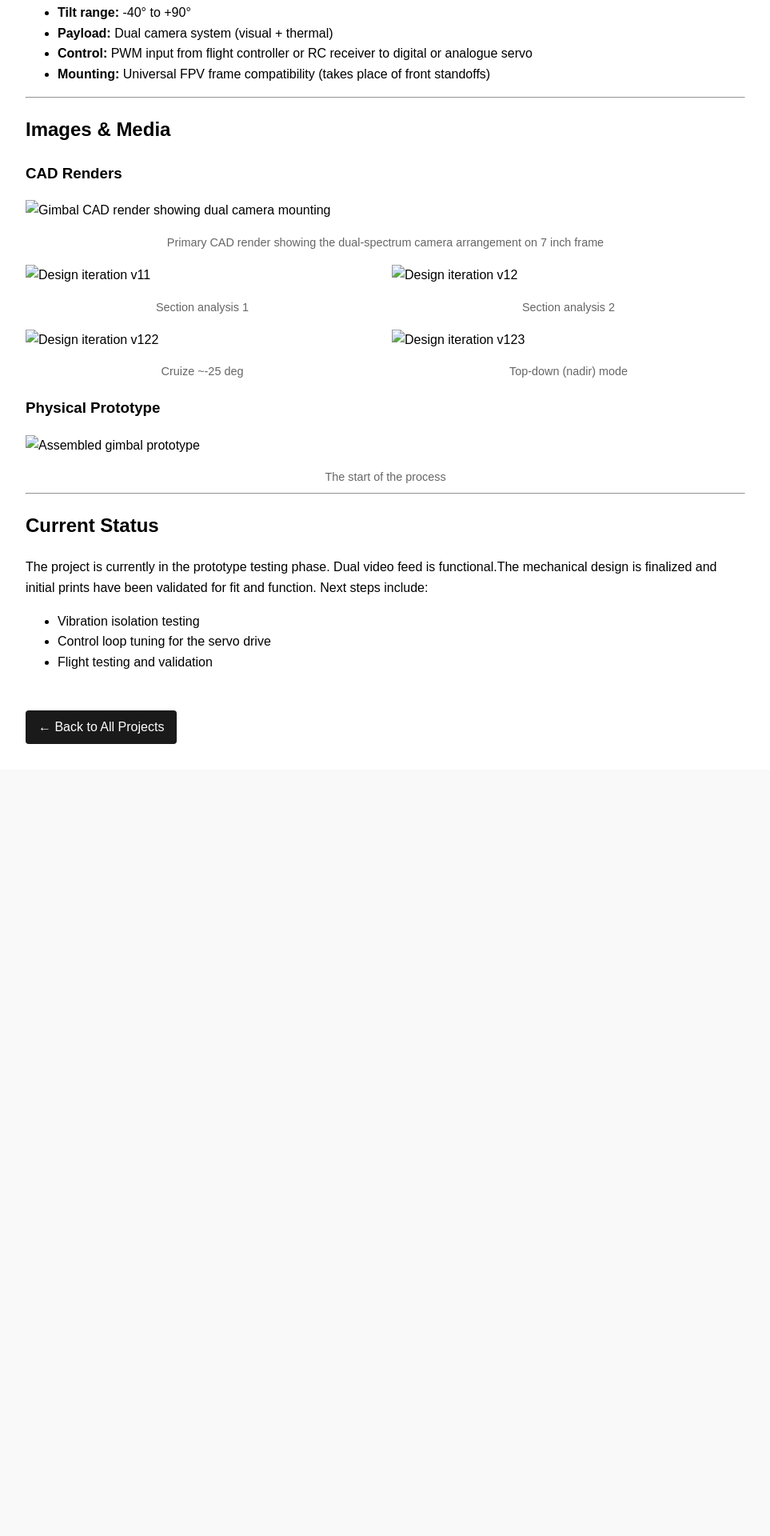
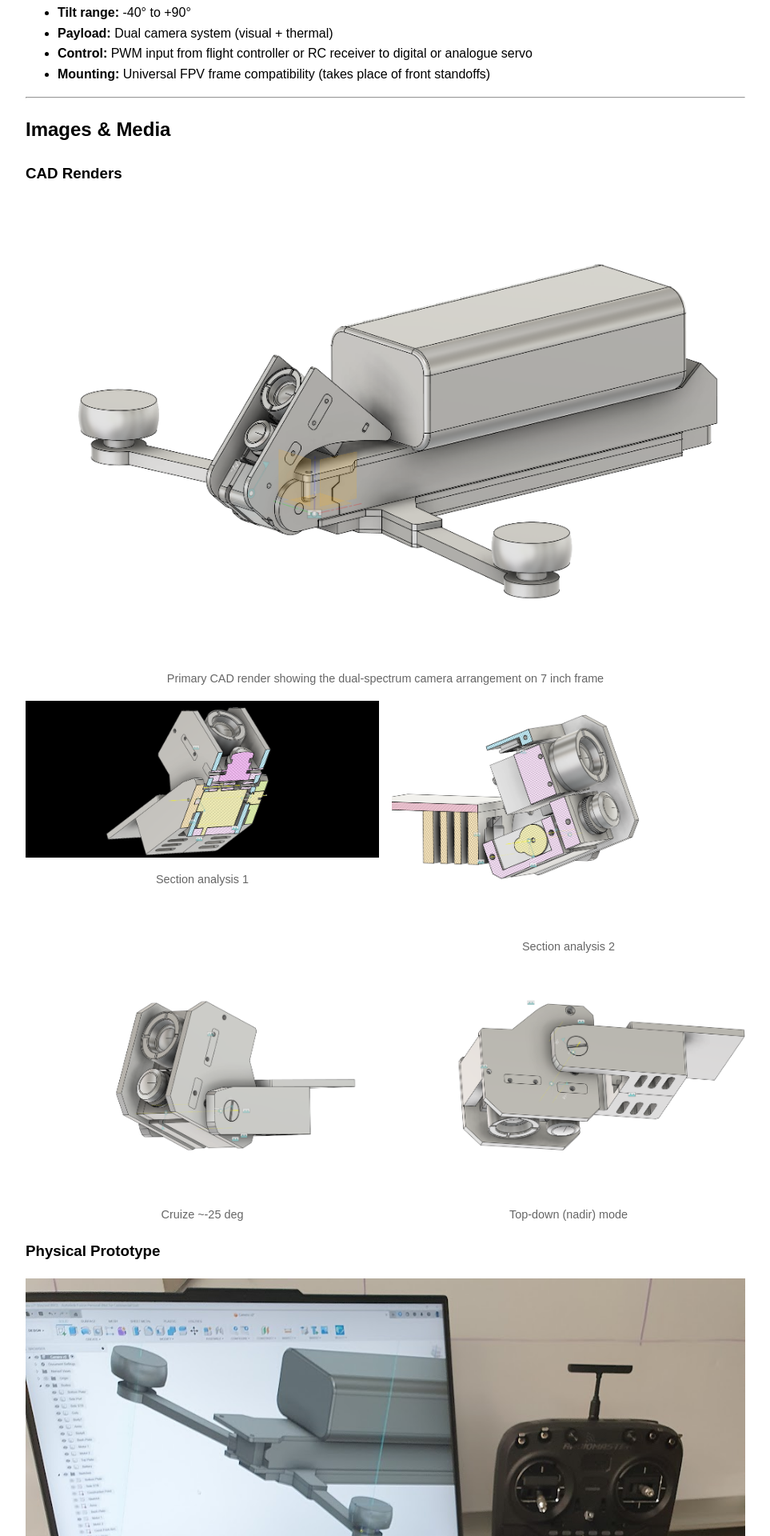
Before and after one commit to mgreenhough/KHORTECH_Projects, a Jekyll site: the page built from _posts/2026-03-19-Dual_Spectrum_FPV_Gimbal.md, in a window 1280 px wide. Shown: the part 1073-2993 px from the top of the page at 80% size, without its empty margins (158-1121 px from the left). Built offline with Jekyll 4.4.1, drawn with Linux system fonts in a browser that asks for light colours; before the commit the page ends 2035 px from its top, so only the background shows below that.

Commit message:
Fix image paths in Dual Spectrum FPV Gimbal post

```diff
--- a/_posts/2026-03-19-Dual_Spectrum_FPV_Gimbal.md
+++ b/_posts/2026-03-19-Dual_Spectrum_FPV_Gimbal.md
@@ -4,7 +4,7 @@ date: 2026-03-19
 categories: [uas, electronics, 3d-printing]
 tags: [FPV, Gimbal, Thermal, Camera, Quadcopter, Drone]
 status: "In Progress"
-image: "assets/project_photos/FPV_gimbal/Wraith One v18.png"
+image: "/assets/project_photos/FPV_gimbal/Wraith One v18.png"
 excerpt: "A universal, dual-spectrum camera gimbal for FPV quadcopters featuring -40° to +90° range of motion for a seamless combination of high-speed, full angle of attack flying and top-down surveillance in situ."
 ---
 
@@ -20,7 +20,7 @@ The solution is a lightweight, single-axis gimbal carrying both thermal and visu
 
 ## Technical Approach
 
-The design prioritizes range of motion, damping and weight reduction through topology-optimized 3D printed components in a linkage free, direct drive single-axis design that also minimises cost and complexity. The components were nested specifically to facilitate maximum ROM and lower the gimbal’s moment of inertia about its rotation axis so as to reduce the servos torque requirements and maximise stability and tilt authority.
+The design prioritizes range of motion, damping and weight reduction through topology-optimized 3D printed components in a linkage free, direct drive single-axis design that also minimises cost and complexity. The components were nested specifically to facilitate maximum ROM and lower the gimbal's moment of inertia about its rotation axis so as to reduce the servos torque requirements and maximise stability and tilt authority.
 
 A universal mounting system ensures compatibility with a wide range of FPV frames and DFM methodologies allow for streamlined and efficient manufacture and assembly.
 
@@ -43,28 +43,28 @@ FPV platforms can produce high vibrational noise in video feeds. The system uses
 ### CAD Renders
 
 <figure>
-  <img src="assets/project_photos/FPV_gimbal/Wraith One v18.png" alt="Gimbal CAD render showing dual camera mounting">
+  <img src="/assets/project_photos/FPV_gimbal/Wraith One v18.png" alt="Gimbal CAD render showing dual camera mounting">
   <figcaption>Primary CAD render showing the dual-spectrum camera arrangement on 7 inch frame</figcaption>
 </figure>
 
 <div style="display: grid; grid-template-columns: repeat(2, 1fr); gap: 1rem;">
   <figure>
-    <img src="assets/project_photos/FPV_gimbal/Wraith One.OneTwo v11.png" alt="Design iteration v11">
+    <img src="/assets/project_photos/FPV_gimbal/Wraith One.OneTwo v11.png" alt="Design iteration v11">
     <figcaption>Section analysis 1</figcaption>
   </figure>
   <figure>
-    <img src="assets/project_photos/FPV_gimbal/Wraith One.OneTwo v12.png" alt="Design iteration v12">
+    <img src="/assets/project_photos/FPV_gimbal/Wraith One.OneTwo v12.png" alt="Design iteration v12">
     <figcaption>Section analysis 2</figcaption>
   </figure>
 </div>
 
 <div style="display: grid; grid-template-columns: repeat(2, 1fr); gap: 1rem;">
   <figure>
-    <img src="assets/project_photos/FPV_gimbal/Wraith One.OneTwo v122.png" alt="Design iteration v122">
+    <img src="/assets/project_photos/FPV_gimbal/Wraith One.OneTwo v122.png" alt="Design iteration v122">
     <figcaption>Cruize ~-25 deg</figcaption>
   </figure>
   <figure>
-    <img src="assets/project_photos/FPV_gimbal/Wraith One.OneTwo v123.png" alt="Design iteration v123">
+    <img src="/assets/project_photos/FPV_gimbal/Wraith One.OneTwo v123.png" alt="Design iteration v123">
     <figcaption>Top-down (nadir) mode</figcaption>
   </figure>
 </div>
@@ -72,7 +72,7 @@ FPV platforms can produce high vibrational noise in video feeds. The system uses
 ### Physical Prototype
 
 <figure>
-  <img src="assets/project_photos/FPV_gimbal/20241226_175048.jpg" alt="Assembled gimbal prototype">
+  <img src="/assets/project_photos/FPV_gimbal/20241226_175048.jpg" alt="Assembled gimbal prototype">
   <figcaption>The start of the process</figcaption>
 </figure>
 
```
